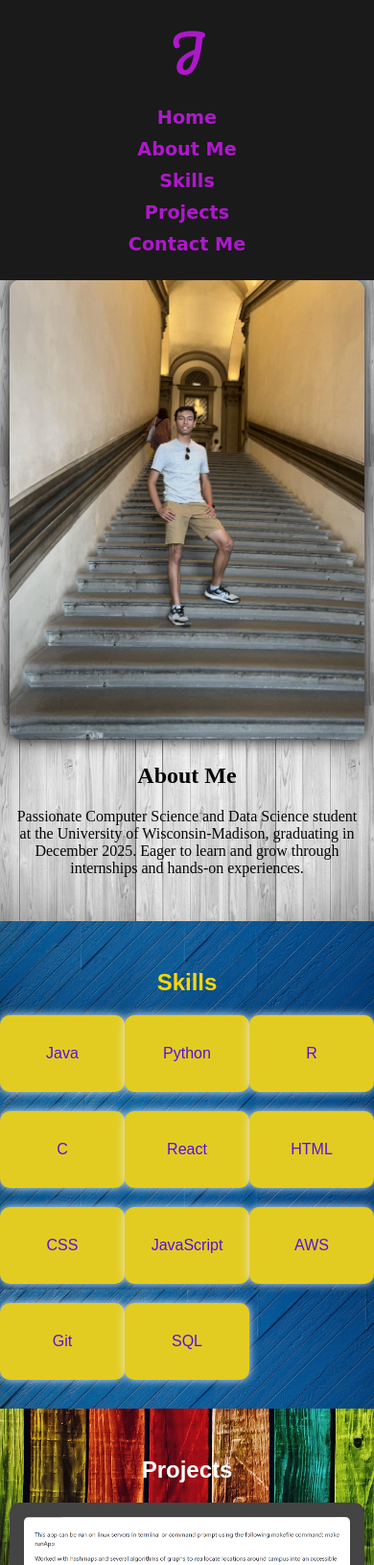
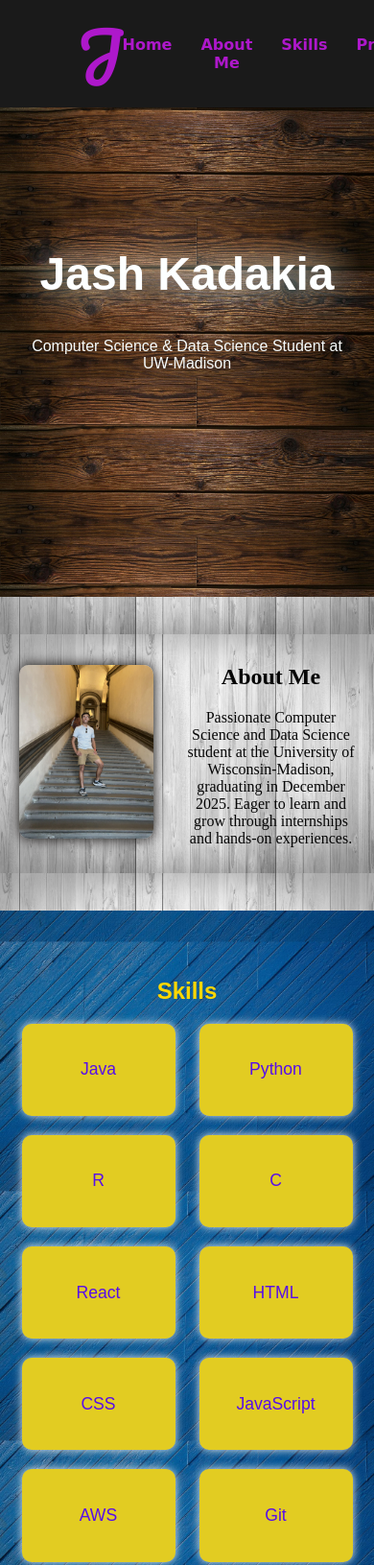
Before and after one commit to jashkad8967/JashWebsite, a plain HTML site: page index.html in a window 390 px wide. Shown: the top 1631 px of the page at 96% size. Drawn offline with Linux system fonts and the light colour scheme.

Commit message:
VSCode Commit #4

```diff
--- a/css/styles.css
+++ b/css/styles.css
@@ -31,7 +31,7 @@ header {
     font-family: 'Pacifico', cursive;
     font-size: 4rem;
     color: #ae18cb;
-    margin-left: 50px;
+    margin-left: 80px;
 }
 
 .header-name {
@@ -81,7 +81,7 @@ nav a:hover {
     background-image: url('../img/home-background.jpg');
     background-size: contain;
     background-position: center;
-    height:70vh;
+    height:50vh;
     display: flex;
     justify-content: center;
     align-items: center;
@@ -297,113 +297,3 @@ form.visible {
     from { opacity: 0; transform: translateY(20px); }
     to { opacity: 1; transform: translateY(0); }
 }
-
-/* Responsive Design for Mobile Devices */
-@media only screen and (max-width: 768px) {
-    /* Adjust header layout */
-    header {
-        flex-direction: column;
-        align-items: center;
-        padding: 10px 0;
-    }
-
-    .header-left {
-        flex-direction: column;
-        align-items: center;
-    }
-
-    #special-j {
-        font-size: 3rem;
-        margin-left: 0;
-    }
-
-    .header-name {
-        font-size: 1.2rem;
-    }
-
-    /* Navigation Styles */
-    nav ul {
-        flex-direction: column;
-        gap: 10px;
-        margin-right: 0;
-    }
-
-    nav a {
-        font-size: 1.2rem;
-    }
-
-    /* Section Base Styles */
-    .section {
-        padding: 60px 10px;
-    }
-
-    /* Home Section */
-    #home {
-        height: auto;
-        padding: 60px 10px;
-    }
-
-    #special-name {
-        font-size: 2rem;
-    }
-
-    /* About Me Section */
-    #about {
-        flex-direction: column;
-        padding: 30px 10px;
-    }
-
-    #about .about-image,
-    #about .about-text {
-        width: 100%;
-    }
-
-    /* Skills Section */
-    #skills {
-        padding: 30px 10px;
-    }
-
-    .skills-container {
-        grid-template-columns: repeat(auto-fit, minmax(100px, 1fr));
-    }
-
-    .skill-box {
-        width: 100px;
-        padding: 15px;
-    }
-
-    .skill-box i {
-        font-size: 2.5rem;
-    }
-
-    .skill-box p {
-        font-size: 1rem;
-    }
-
-    /* Projects Section */
-    #projects {
-        padding: 30px 10px;
-    }
-
-    .project-box {
-        width: 100%;
-    }
-
-    /* Contact Section */
-    #contact {
-        padding: 30px 10px;
-    }
-
-    form {
-        padding: 15px;
-    }
-
-    input, textarea {
-        padding: 8px;
-    }
-
-    button {
-        padding: 8px 15px;
-        font-size: 0.9rem;
-    }
-}
```
